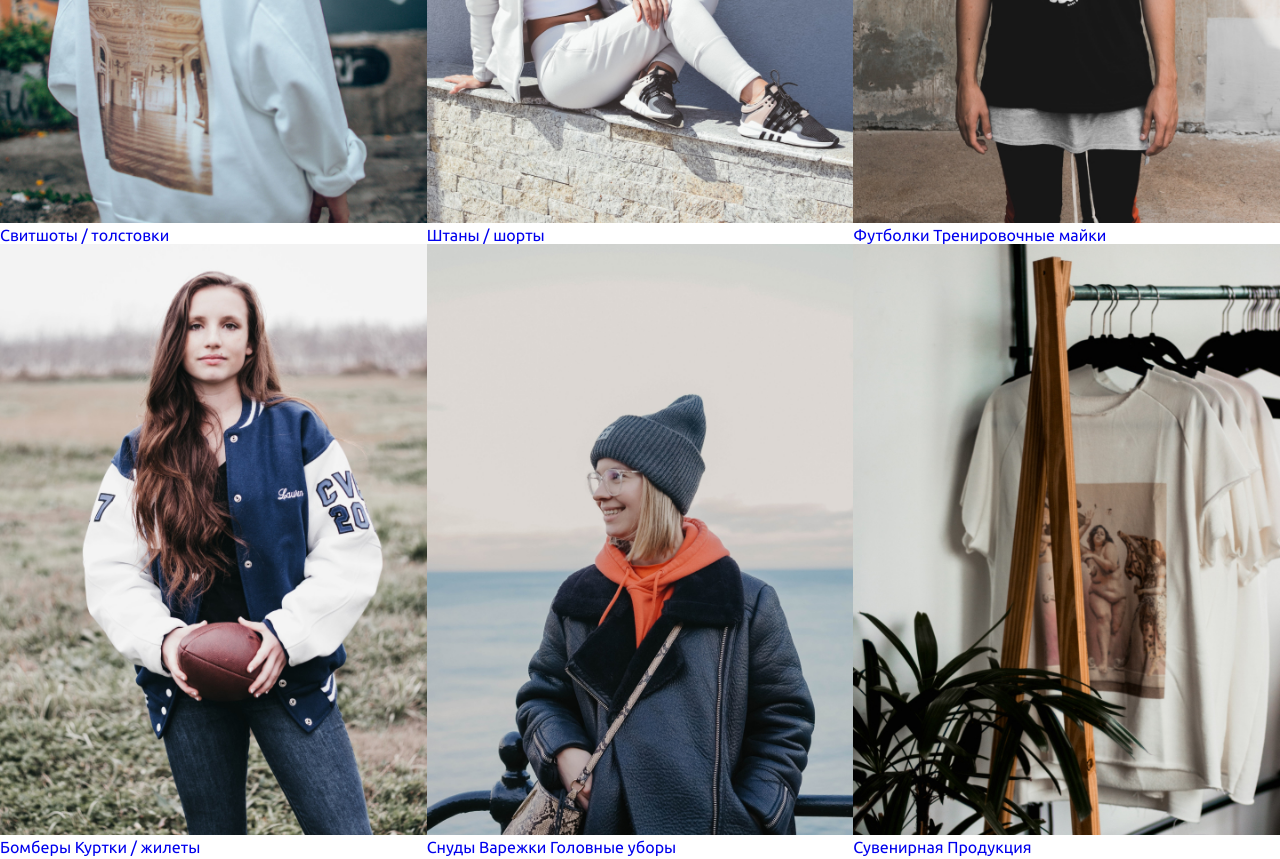
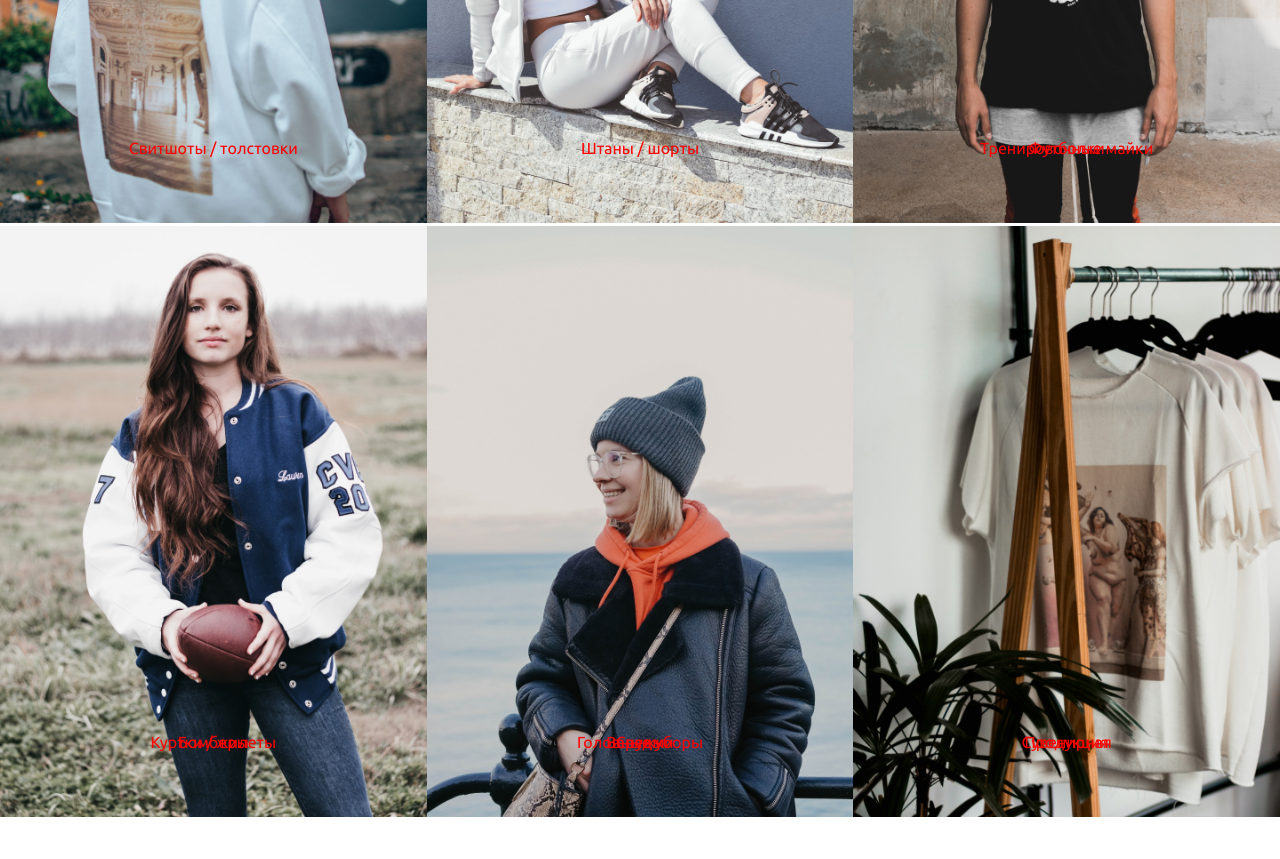
Before and after one commit to AnatoliyDemiurge/Landing-UNIKUM, a website: page app/src/index.html in a window 1280 px wide. Shown: the part 1140-1999 px from the top of the page. Drawn offline with nearby package versions, Linux system fonts and the light colour scheme; files that its build step writes are made by us from their sources; files whose address does not match are found by name.

Commit message:
fix production 60%

```diff
--- a/app/src/index.html
+++ b/app/src/index.html
@@ -114,33 +114,45 @@
 				</h3>
 				<div class="production__cards">
 					<div class="production__card production__card-1">
+						<div class="production__content">
 							<img src="img/production-1.jpg" alt="" class="production__photo">
-						<a href='#' class="production__link production__link-blue">Свитшоты / толстовки</a>
+							<a href='#' class="production__link production__link-blue production__link-blue-1">Свитшоты / толстовки</a>
+						</div>
 					</div>
 					<div class="production__card production__card-2">
+						<div class="production__content">
 							<img src="img/production-2.jpg" alt="" class="production__photo">
-						<a href='#' class="production__link production__link-blue">Штаны / шорты</a>
+							<a href='#' class="production__link production__link-blue production__link-blue-1">Штаны / шорты</a>
+						</div>
 					</div>
 					<div class="production__card production__card-3">
+						<div class="production__content">
 							<img src="img/production-3.jpg" alt="" class="production__photo">
 							<a href='#' class="production__link production__link-white">Футболки</a>
-						<a href='#' class="production__link production__link-blue">Тренировочные майки</a>
+							<a href='#' class="production__link production__link-blue production__link-blue-1">Тренировочные майки</a>
 						</div>
-					<div class="production__card production__card-4 card">
+					</div>
+					<div class="production__card production__card-4">
+						<div class="production__content">
 							<img src="img/production-4.jpg" alt="" class="production__photo">
 							<a href='#' class="production__link production__link-white">Бомберы</a>
 							<a href='#' class="production__link production__link-blue">Куртки / жилеты</a>
 						</div>
-					<div class="production__card production__card-5 card">
+					</div>
+					<div class="production__card production__card-5">
+						<div class="production__content">
 							<img src="img/production-5.jpg" alt="" class="production__photo">
-						<a href='#' class="production__link production__link-blue">Снуды</a>
+							<a href='#' class="production__link production__link-blue production__link-blue-1">Снуды</a>
 							<a href='#' class="production__link production__link-white">Варежки</a>
-						<a href='#' class="production__link production__link-blue">Головные уборы</a>
+							<a href='#' class="production__link production__link-blue production__link-blue-2">Головные уборы</a>
 						</div>
-					<div class="production__card production__card-6 card">
+					</div>
+					<div class="production__card production__card-6">
+						<div class="production__content">
 							<img src="img/production-6.jpg" alt="" class="production__photo">
 							<a href='#' class="production__link production__link-white">Сувенирная</a>
-						<a href='#' class="production__link production__link-blue">Продукция</a>
+							<a href='#' class="production__link production__link-blue production__link-blue-1">Продукция</a>
+						</div>
 					</div>
 				</div>
 			</div>
--- a/app/src/style/production.scss
+++ b/app/src/style/production.scss
@@ -8,9 +8,36 @@
    &__card{
         grid-column:span 2;
    }
+   &__content{
+        position: relative;
+   }
    &__photo{
        max-width:100%;
    }
+   &__test{
+   }
+   &__link{
+    display: block;
+    position: absolute;
+    bottom:10%;
+    left:50%;
+    transform:translate(-50%, -50%);
+    color:red;
+   }
+//    &__link{
+//         position: absolute;
+//         display: block;
+//    }
+//    &__link-blue-1{
+//         bottom:10%;
+//         left:30%
+//    }
+//    &__link-blue-2{
+//         bottom:15%;
+//         left:30%
+//    }
+//    &__link-white{
+//     }
 }
 
 // если не получится сделать background - ом,то можно попробовать сделать img - ом и position:aboslute - ом.
```
Also changed, not shown: app/build/css/styles.css, app/build/css/styles.min.css, app/build/index.html, 1 other file. Lines whose indentation alone changed are shown as unchanged.
